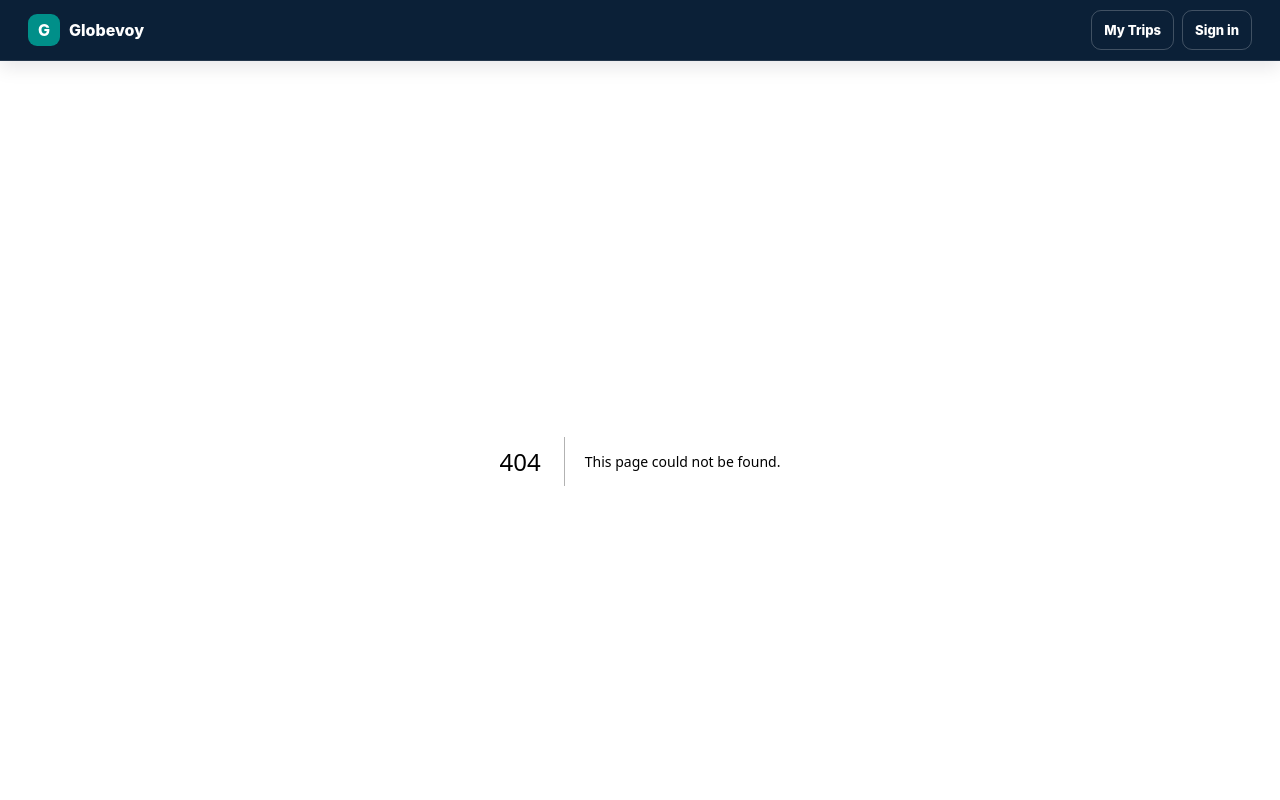
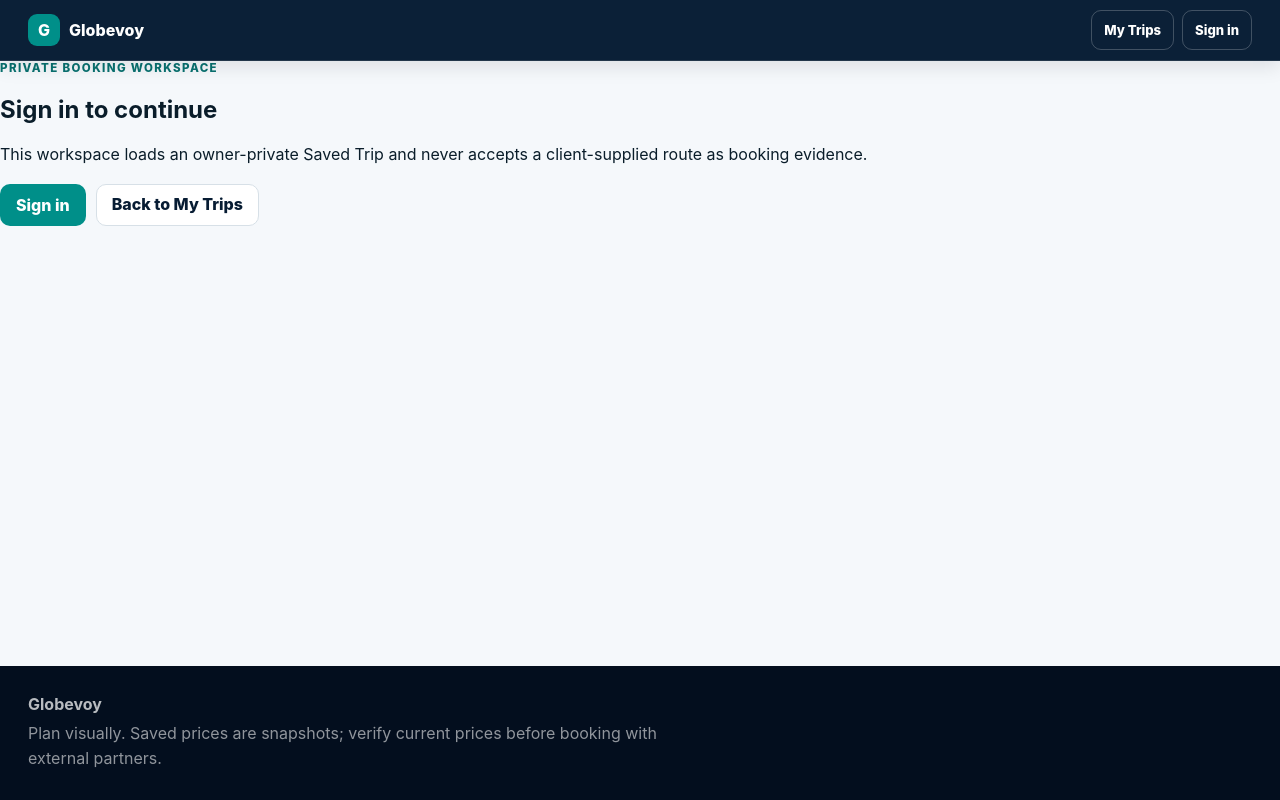
Before and after one commit to Wajeeh7565/globevoy, a Next.js app in the folder web/: page /react/booking in a window 1280 px wide. Before the commit this address had no page. Shown: the top 800 px of the page. Built offline with nearby package versions, Linux system fonts and the light colour scheme.

Commit message:
Add React booking workspace route

```diff
--- /dev/null
+++ b/web/app/booking/page.tsx
@@ -0,0 +1,5 @@
+import { BookingWorkspaceClient } from '@/components/booking/booking-workspace-client';
+
+export default function BookingPage() {
+  return <BookingWorkspaceClient />;
+}
```
